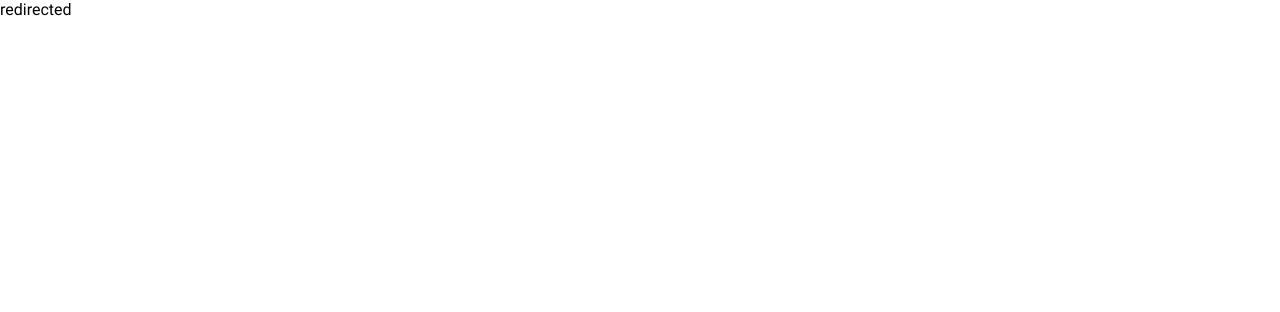
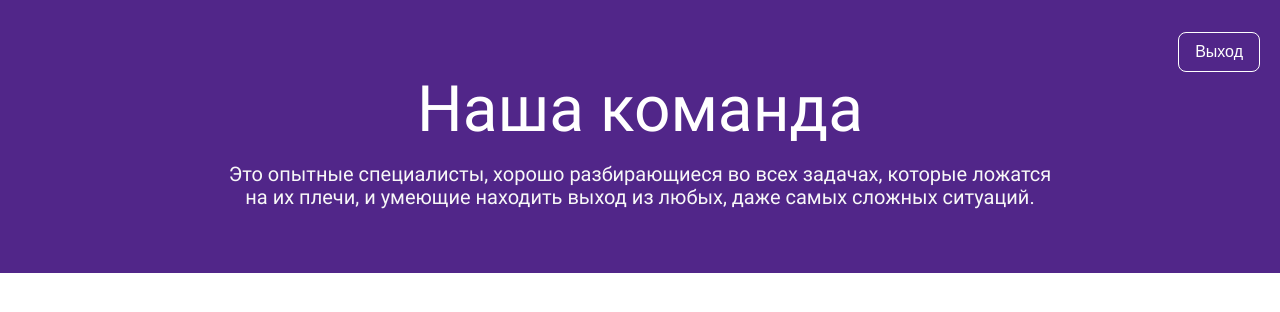
Before and after one commit to crazykey8/web-reqres, a React app: page / in a window 1280 px wide. Shown: the top 312 px of the page. Built offline with nearby package versions, Linux system fonts and the light colour scheme; sample sign-in values are in the browser's storage.

Commit message:
added header

```diff
--- a/src/components/Buttons.tsx
+++ b/src/components/Buttons.tsx
@@ -17,7 +17,12 @@ const ButtonStyled = styled.button`
     background: none;
     outline: none;
     border: none;
-  `}
+  `};
+  @media (max-width: 576px) {
+    ${(props: IButtonProps) => props.media && css`
+      display: none;
+    `}
+  }
 `
 
 interface IButtonProps {
@@ -29,7 +34,8 @@ interface IButtonProps {
     width?: string,
     margin?: string,
     transparent?: string,
-    onClick?: (e: any) => void
+    onClick?: (e: any) => void,
+    media?: string,
 }
 
 function Buttons(props: IButtonProps) {
--- a/src/components/FormInput.tsx
+++ b/src/components/FormInput.tsx
@@ -9,7 +9,7 @@ const FormInputStyled = styled.div`
 
   input {
     margin-top: 8px;
-    margin-bottom: 8px;
+    margin-bottom: 4px;
     width: 100%;
     padding: 16px;
     font-weight: 400;
@@ -25,7 +25,7 @@ const FormInputStyled = styled.div`
   button {
     position: absolute;
     right: 10px;
-    bottom: 15px;
+    bottom: 10px;
   }
 `
 
@@ -69,7 +69,7 @@ function FormInput(props: IFormInputProps) {
                 }
             </div>
             {validate &&
-                <Text small color={'var(--color-red)'}>
+                <Text custom={'true'} fontSize={'10px'} lineHeight={'12px'} small color={'var(--color-red)'}>
                     Ошибка
                 </Text>
             }
--- /dev/null
+++ b/src/components/Header.tsx
@@ -0,0 +1,69 @@
+import React, {useEffect, useState} from 'react';
+import styled from "styled-components";
+import Layout from "./Layout";
+import Buttons from "./Buttons";
+import Header1 from "../styles/header1";
+import Header2 from "../styles/header2";
+import {useNavigate} from "react-router-dom";
+import BackIcon from "../images/BackIcon";
+
+const HeaderStyled = styled.header`
+  padding-top: 32px;
+  padding-bottom: 64px;
+  background-color: var(--color-violet);
+`
+
+function Header() {
+
+    const [matches, setMatches] = useState(window.matchMedia("(max-width: 576px)").matches)
+
+    const navigate = useNavigate()
+
+    function handleLogout() {
+        localStorage.removeItem('token')
+        navigate(0)
+        navigate('/register')
+    }
+
+    useEffect(() => {
+        window
+            .matchMedia("(max-width: 576px)")
+            .addEventListener('change', e => setMatches(e.matches));
+    }, []);
+
+    // Сделать хедер универсальным для одной карточки для карточки и для карточки партнера
+
+    return (
+        <HeaderStyled>
+            <Layout padding={'0 20px'}>
+                <div style={{
+                    textAlign: 'right'
+                }}>
+                    {!matches ?
+                        <Buttons onClick={handleLogout} padding={'8px 16px'} color={'var(--color-white)'}
+                                 border={'1px solid var(--color-white)'}>
+                            Выход
+                        </Buttons>
+                        :
+                        <Buttons onClick={handleLogout} transparent={'true'}>
+                            <BackIcon/>
+                        </Buttons>
+                    }
+                </div>
+                <div style={{
+                    textAlign: 'center'
+                }}>
+                    <Header1 media={'true'} margin={'0px 0 16px 0'} color={'var(--color-white)'}>
+                        Наша команда
+                    </Header1>
+                    <Header2 media={'true'} color={'var(--color-gray-light)'} margin={'auto'} maxWidth={'846px'}>
+                        Это опытные специалисты, хорошо разбирающиеся во всех задачах, которые ложатся на их плечи, и
+                        умеющие находить выход из любых, даже самых сложных ситуаций.
+                    </Header2>
+                </div>
+            </Layout>
+        </HeaderStyled>
+    );
+}
+
+export default Header;
--- a/src/components/Layout.tsx
+++ b/src/components/Layout.tsx
@@ -1,16 +1,23 @@
 import React from 'react';
-import styled from "styled-components";
+import styled, {css} from "styled-components";
+import {IHeaderProps} from "../styles/header2";
 
 const LayoutStyled = styled.div`
   margin: 0 auto;
   max-width: ${(props: ILayoutProps) => props.maxWidth || '1280px'};
   padding: ${(props: ILayoutProps) => props.padding || '0'};
+  @media (max-width: 576px) {
+    ${(props: IHeaderProps) => props.media && css`
+      padding-top: 64px;
+    `}
+  }
 `
 
 interface ILayoutProps {
     children: React.ReactNode;
     maxWidth?: string,
     padding?: string,
+    media?: string
 }
 
 function Layout(props: ILayoutProps) {
--- /dev/null
+++ b/src/images/BackIcon.tsx
@@ -0,0 +1,13 @@
+import React from 'react';
+
+function BackIcon() {
+    return (
+        <svg width="18" height="18" viewBox="0 0 18 18" fill="none" xmlns="http://www.w3.org/2000/svg">
+            <path
+                d="M7.79 13.29C8.18 13.68 8.81 13.68 9.2 13.29L12.79 9.7C12.8827 9.60749 12.9563 9.4976 13.0064 9.37662C13.0566 9.25565 13.0824 9.12597 13.0824 8.995C13.0824 8.86403 13.0566 8.73435 13.0064 8.61338C12.9563 8.4924 12.8827 8.38251 12.79 8.29L9.2 4.7C9.01302 4.51302 8.75943 4.40798 8.495 4.40798C8.23057 4.40798 7.97698 4.51302 7.79 4.7C7.60302 4.88698 7.49798 5.14057 7.49798 5.405C7.49798 5.66943 7.60302 5.92302 7.79 6.11L9.67 8H1C0.45 8 0 8.45 0 9C0 9.55 0.45 10 1 10H9.67L7.79 11.88C7.4 12.27 7.41 12.91 7.79 13.29ZM16 0H2C1.46957 0 0.960859 0.210714 0.585786 0.585786C0.210714 0.960859 0 1.46957 0 2V5C0 5.55 0.45 6 1 6C1.55 6 2 5.55 2 5V3C2 2.45 2.45 2 3 2H15C15.55 2 16 2.45 16 3V15C16 15.55 15.55 16 15 16H3C2.45 16 2 15.55 2 15V13C2 12.45 1.55 12 1 12C0.45 12 0 12.45 0 13V16C0 17.1 0.9 18 2 18H16C17.1 18 18 17.1 18 16V2C18 0.9 17.1 0 16 0Z"
+                fill="#F8F8F8"/>
+        </svg>
+    );
+}
+
+export default BackIcon;
--- a/src/pages/HomePage.tsx
+++ b/src/pages/HomePage.tsx
@@ -1,10 +1,11 @@
 import React from 'react';
+import Header from "../components/Header";
 
 function HomePage() {
     return (
-        <div>
-            redirected
-        </div>
+        <>
+            <Header/>
+        </>
     );
 }
 
--- a/src/pages/SignUp.tsx
+++ b/src/pages/SignUp.tsx
@@ -13,7 +13,7 @@ const SignUpStyled = styled.div`
 function SignUp() {
 
     return (
-        <Layout padding={'259px 0 0 0'} maxWidth={'500px'}>
+        <Layout media={'true'} padding={'259px 0 0 0'} maxWidth={'500px'}>
             <SignUpStyled>
                 <Header2 margin={'0 0 16px 0'}>
                     Регистрация
--- a/src/styles/header1.tsx
+++ b/src/styles/header1.tsx
@@ -1,14 +1,23 @@
 import React from 'react';
-import styled from "styled-components";
+import styled, {css} from "styled-components";
 import {IHeaderProps} from "./header2";
 
 const H1Styled = styled.h1`
   margin: ${(props: IHeaderProps) => props.margin || '0'};
   font-style: normal;
   font-weight: 400;
-  font-size: 20px;
-  line-height: 23px;
+  font-size: ${(props: IHeaderProps) => props.fontSize || '64px'};
+  line-height: ${(props: IHeaderProps) => props.lineHeight || '75px'};
   color: ${(props: IHeaderProps) => props.color || 'var(--color-black)'};
+  max-width: ${(props: IHeaderProps) => props.maxWidth || 'auto'};
+
+  @media (max-width: 576px) {
+    ${(props: IHeaderProps) => props.media && css`
+      font-size: 36px;
+      line-height: 42px;
+      margin-bottom: 16px;
+    `}
+  }
 `
 
 function Header1(props: IHeaderProps) {
--- a/src/styles/header2.tsx
+++ b/src/styles/header2.tsx
@@ -1,19 +1,31 @@
 import React from 'react';
-import styled from "styled-components";
+import styled, {css} from "styled-components";
 
 const H2Styled = styled.h2`
   margin: ${(props: IHeaderProps) => props.margin || '0'};
   font-style: normal;
   font-weight: 400;
-  font-size: 20px;
-  line-height: 23px;
+  font-size: ${(props: IHeaderProps) => props.fontSize || '20px'};
+  line-height: ${(props: IHeaderProps) => props.lineHeight || '23px'};
   color: ${(props: IHeaderProps) => props.color || 'var(--color-black)'};
+  max-width: ${(props: IHeaderProps) => props.maxWidth || 'auto'};
+
+  @media (max-width: 576px) {
+    ${(props: IHeaderProps) => props.media && css`
+      font-size: 16px;
+      line-height: 19px;
+    `}
+  }
 `
 
 export interface IHeaderProps {
     children: React.ReactNode;
     margin?: string,
     color?: string
+    fontSize?: string,
+    lineHeight?: string,
+    maxWidth?: string,
+    media?: string
 }
 
 function Header2(props: IHeaderProps) {
--- a/src/styles/text.tsx
+++ b/src/styles/text.tsx
@@ -1,5 +1,5 @@
 import React from 'react';
-import styled from "styled-components";
+import styled, {css} from "styled-components";
 
 const TextsStyled = styled.p`
   margin: ${(props: ITextsProps) => props.margin || '0'};
@@ -8,6 +8,11 @@ const TextsStyled = styled.p`
   font-size: ${(props: ITextsProps) => props.small ? '14px' : '16px'};
   line-height: ${(props: ITextsProps) => props.small ? '16px' : '136.19%'};
   color: ${(props: ITextsProps) => props.color || 'var(--color-black)'};
+
+  ${(props: ITextsProps) => props.custom && css`
+    font-size: ${(props: ITextsProps) => props.fontSize || '16px'};
+    line-height: ${(props: ITextsProps) => props.lineHeight || '136.19%'};
+  `}
 `
 
 interface ITextsProps {
@@ -15,6 +20,9 @@ interface ITextsProps {
     small?: boolean,
     margin?: string,
     color?: string,
+    custom?: string,
+    fontSize?: string,
+    lineHeight?: string
 }
 
 function Text(props: ITextsProps) {
```
